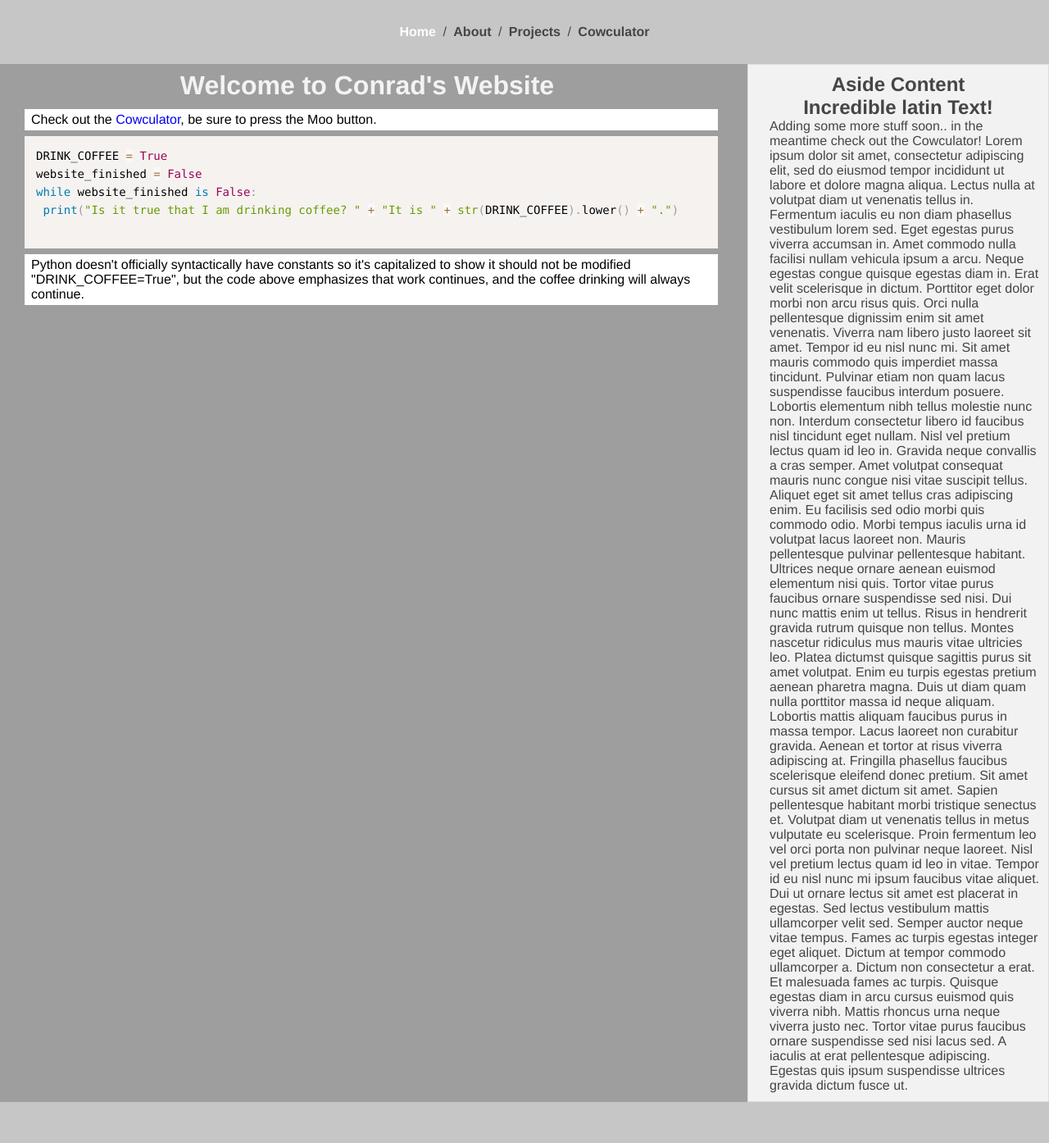
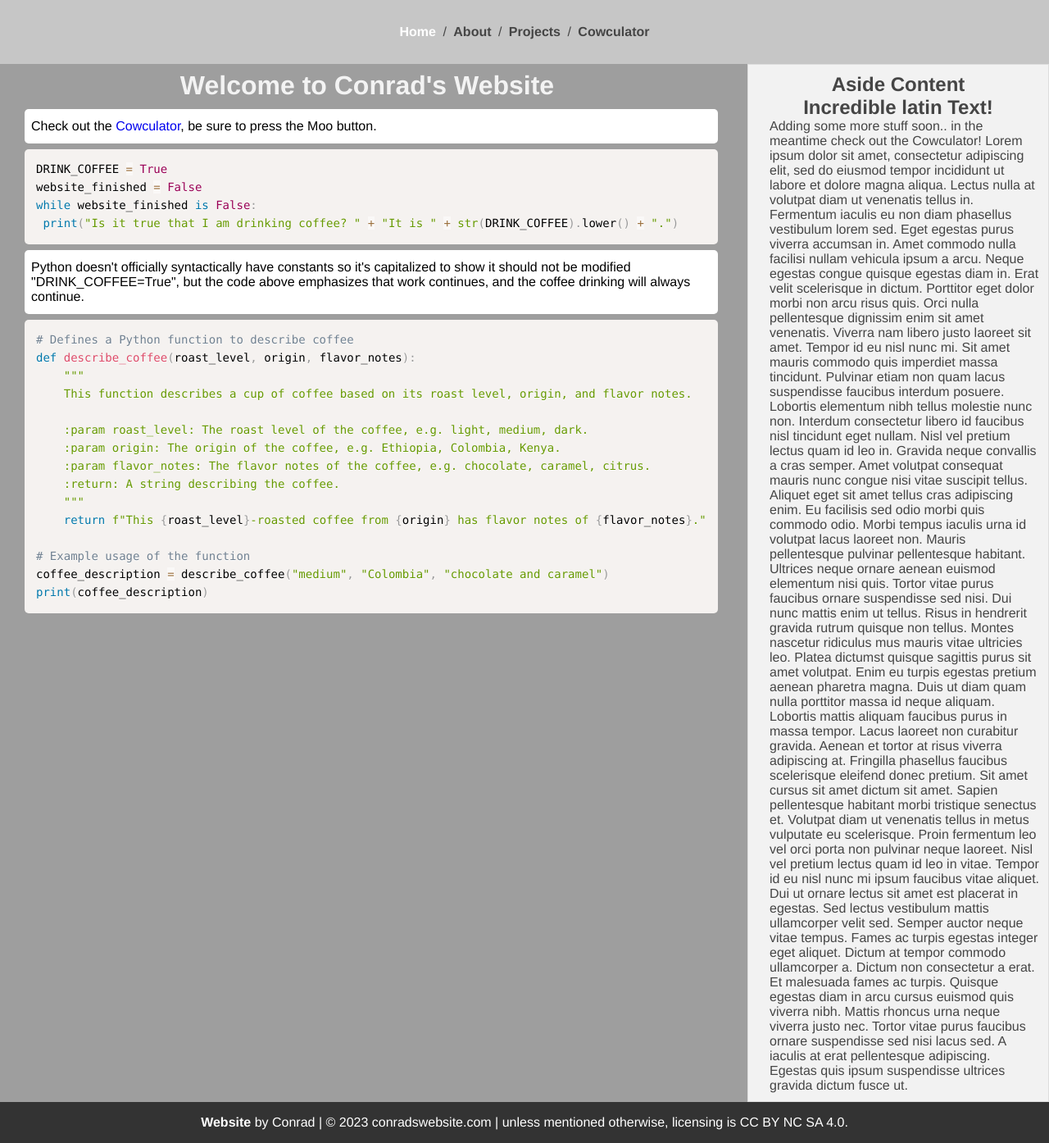
Before and after one commit to conrizzo/conradswebsite, a Vue app: page / in a window 1280 px wide. Shown: the whole page at 82% size. Before the commit the page ends 1344 px from the top, so only its background shows below. Built offline with nearby package versions, Linux system fonts and the light colour scheme.

Commit message:
add footer, needs to be polished more, but works for now, more css too

```diff
--- /dev/null
+++ b/src/components/FirstFooter.vue
@@ -0,0 +1,47 @@
+<template>
+
+  <footer class="footer">
+    <div class="">
+      <p>
+        <strong>Website</strong> by
+        <router-link class="footer-links" to="/">Conrad</router-link> | © 2023
+        conradswebsite.com | unless mentioned otherwise, licensing is
+        <a
+          class="footer-links"
+          href="http://creativecommons.org/licenses/by-nc-sa/4.0/"
+          >CC BY NC SA 4.0</a
+        >.
+      </p>
+    </div>
+  </footer>
+
+</template>
+
+<script>
+export default {
+  name: "FirstFooter",
+};
+</script>
+
+<style>
+.footer-links:link {
+  text-decoration: none;
+  color: white;
+}
+
+.footer-links:hover {
+  text-decoration: underline;
+}
+.footer-links:visited {
+  color: rgb(181, 0, 181);
+}
+
+
+
+
+
+footer {
+  margin-top: auto;
+  height: 50px;
+}
+</style>
--- a/src/main.js
+++ b/src/main.js
@@ -17,6 +17,4 @@ then sends it to the gh-dist folder */
 
 
 
-
-
 createApp(App).use(router).mount('#app')
--- a/src/views/AboutView.vue
+++ b/src/views/AboutView.vue
@@ -21,15 +21,18 @@
     <!-- Aside area -->
     <AsideContent class="aside"> </AsideContent>
   </div>
+  <FirstFooter></FirstFooter>
 </template>
 
 <script>
 import AsideContent from "@/components/FirstAside.vue";
+import FirstFooter from "@/components/FirstFooter.vue";
 
 export default {
   name: "HomeView",
   components: {
     AsideContent,
+    FirstFooter,
   },
 };
 </script>
--- a/src/views/HomeView.vue
+++ b/src/views/HomeView.vue
@@ -2,7 +2,7 @@
 
 
 <template>
-  <div class="container custom-background-home-page" >
+  <div class="container custom-background-home-page">
     <!-- Main area -->
     <div>
       <h1>Welcome to Conrad's Website</h1>
@@ -17,18 +17,35 @@
 <code>DRINK_COFFEE = True
 website_finished = False
 while website_finished is False:
- print("Is it true that I am drinking coffee? " + "It is " + str(DRINK_COFFEE).lower() + ".")</code>
-      </pre>
+ print("Is it true that I am drinking coffee? " + "It is " + str(DRINK_COFFEE).lower() + ".")</code></pre>
       <p class="homeview">
-        Python doesn't officially syntactically have constants so it's capitalized to show
-        it should not be modified "DRINK_COFFEE=True", but the code above emphasizes that work
-        continues, and the coffee drinking will always continue.
+        Python doesn't officially syntactically have constants so it's
+        capitalized to show it should not be modified "DRINK_COFFEE=True", but
+        the code above emphasizes that work continues, and the coffee drinking
+        will always continue.
       </p>
+      <pre v-bind:class="'language-python'" class="hhh">
+<code># Defines a Python function to describe coffee
+def describe_coffee(roast_level, origin, flavor_notes):
+    """
+    This function describes a cup of coffee based on its roast level, origin, and flavor notes.
+
+    :param roast_level: The roast level of the coffee, e.g. light, medium, dark.
+    :param origin: The origin of the coffee, e.g. Ethiopia, Colombia, Kenya.
+    :param flavor_notes: The flavor notes of the coffee, e.g. chocolate, caramel, citrus.
+    :return: A string describing the coffee.
+    """
+    return f"This {roast_level}-roasted coffee from {origin} has flavor notes of {flavor_notes}."
+
+# Example usage of the function
+coffee_description = describe_coffee("medium", "Colombia", "chocolate and caramel")
+print(coffee_description)</code></pre>
     </div>
 
     <!-- Aside area -->
     <AsideContent class="aside"> </AsideContent>
   </div>
+  <FirstFooter></FirstFooter>
 </template>
 
 
@@ -36,11 +53,13 @@ while website_finished is False:
 <script>
 import Prism from "prismjs";
 import AsideContent from "@/components/FirstAside.vue";
+import FirstFooter from "@/components/FirstFooter.vue";
 
 export default {
   name: "HomeView",
   components: {
     AsideContent,
+    FirstFooter,
   },
   mounted() {
     Prism.highlightAll();
@@ -52,8 +71,8 @@ export default {
 
 <style scoped>
 p.homeview {
-  padding-top: 0.25em;
-  padding-bottom: 0.25em;
+  padding-top: 0.75em;
+  padding-bottom: 0.75em;
   margin-left: auto;
   margin-right: auto;
   text-align: left;
@@ -63,16 +82,15 @@ p.homeview {
   margin-right: 20px;
   color: #000000;
   background: #fff;
+  border-radius: 5px;
 }
 
 h1 {
   text-align: center;
   padding-top: 0.25em;
-
 }
 
 .hhh {
-
   page-break-inside: avoid;
   font-family: monospace;
   font-size: 14px;
@@ -81,12 +99,9 @@ h1 {
   overflow: auto;
   display: block;
   word-wrap: break-word;
-
-
-
+  border-radius: 5px;
 }
 .custom-background-home-page {
-  background-color: rgb(158, 158, 158);;
+  background-color: rgb(158, 158, 158);
 }
-
 </style>
--- a/src/views/projects/CowculatorView.vue
+++ b/src/views/projects/CowculatorView.vue
@@ -1,10 +1,14 @@
 
 <template>
   <div class="green-field-image">
-    <h1> The Cowculator </h1>
-    <p class="paragraph-text">Get cow-culating today! Background cow math images generated using <a class="text-links" href="https://github.com/CompVis/stable-diffusion">stable diffusion</a>.
+    <h1>The Cowculator</h1>
+    <p class="paragraph-text">
+      Get cow-culating today! Background cow math images generated using
+      <a class="text-links" href="https://github.com/CompVis/stable-diffusion"
+        >stable diffusion</a
+      >.
     </p>
-    <hr class="solid">
+    <hr class="solid" />
 
     <div>
       <!--
@@ -12,11 +16,9 @@
     <HelloWorld msg="Welcome to Your Vue.js App"/>
     -->
 
-
-
-      <h2 style="margin-bottom:15px; padding-top: 0.5em; color: white;">{{ title }} - {{ header }}</h2>
-
-
+      <h2 style="margin-bottom: 15px; padding-top: 0.5em; color: white">
+        {{ title }} - {{ header }}
+      </h2>
 
       <div v-if="showSiteMain">
         <SiteMain
@@ -31,8 +33,11 @@
       <!-- loads in cowculator -->
       <UseCalc></UseCalc>
 
-    <p class="professor-message">I, Professor Maximillian "Cowculus" Corn-elius Cowington, distinguished professor of cowculating, approve of this cowculator!</p>
-    <div style="padding-bottom: 1em;" >
+      <p class="professor-message">
+        I, Professor Maximillian "Cowculus" Corn-elius Cowington, distinguished
+        professor of cowculating, approve of this cowculator!
+      </p>
+      <div style="padding-bottom: 1em">
         <button
           class="button-35"
           style="margin-top: 0.25em; margin-left: 0.5em"
@@ -50,20 +55,21 @@
       </div>
     </div>
     <div v-if="showHelpGuide">
-
-      <HelpGuide :helptitle="helpTitle"
+      <HelpGuide
+        :helptitle="helpTitle"
         :helptitletwo="helpTitleTwo"
         :helptext="helpText"
-                 @close="toggleHelpGuide"/>
+        @close="toggleHelpGuide"
+      />
     </div>
-     <hr class="solid">
+    <hr class="solid" />
   </div>
-
+  <FirstFooter></FirstFooter>
 </template>
 
 
   <script>
-  import '@/assets/globalCSS.css'
+import "@/assets/globalCSS.css";
 
 import SiteMain from "@/components/SiteMain.vue";
 
@@ -71,10 +77,12 @@
 
 import HelpGuide from "@/components/HelpGuide.vue";
 
+import FirstFooter from "@/components/FirstFooter.vue";
+
 /* generally will use a component object */
 export default {
   name: "App",
-    components: { SiteMain, UseCalc, HelpGuide },
+  components: { SiteMain, UseCalc, HelpGuide, FirstFooter },
   data() {
     return {
       title: "Cow-culator",
@@ -93,7 +101,6 @@
   },
 
   methods: {
-
     toggleSiteMain() {
       this.showSiteMain = !this.showSiteMain;
     },
@@ -105,5 +112,4 @@
 </script>
 
   <style>
-
 </style>
--- a/src/views/projects/ProjectDetailsView.vue
+++ b/src/views/projects/ProjectDetailsView.vue
@@ -19,6 +19,8 @@
         >Project 3</router-link
       >
     </div>
+
+    <FirstFooter></FirstFooter>
   </div>
 </template>
 
@@ -28,7 +30,7 @@ export default {
 };
 </script>
 
-<style>
+<style scoped>
 .router-link-style {
   font-size: 2em;
   font-weight: bold;
--- a/src/views/projects/ProjectsView.vue
+++ b/src/views/projects/ProjectsView.vue
@@ -14,13 +14,21 @@
       class="project-link"
     >
       <h2>{{ project.title }}</h2>
-
     </router-link>
   </div>
+
+  <div style="height: 500px">
+    <!-- Force the footer to the bottom of this page, can make this a better fix later!!!!!! -->
+  </div>
+  <FirstFooter></FirstFooter>
 </template>
 
 <script>
+import FirstFooter from "@/components/FirstFooter.vue";
 export default {
+  components: {
+    FirstFooter,
+  },
   data() {
     return {
       projects: [
```
Also changed, not shown: src/App.vue (+3 -10 lines). Lines whose indentation alone changed are shown as unchanged.
